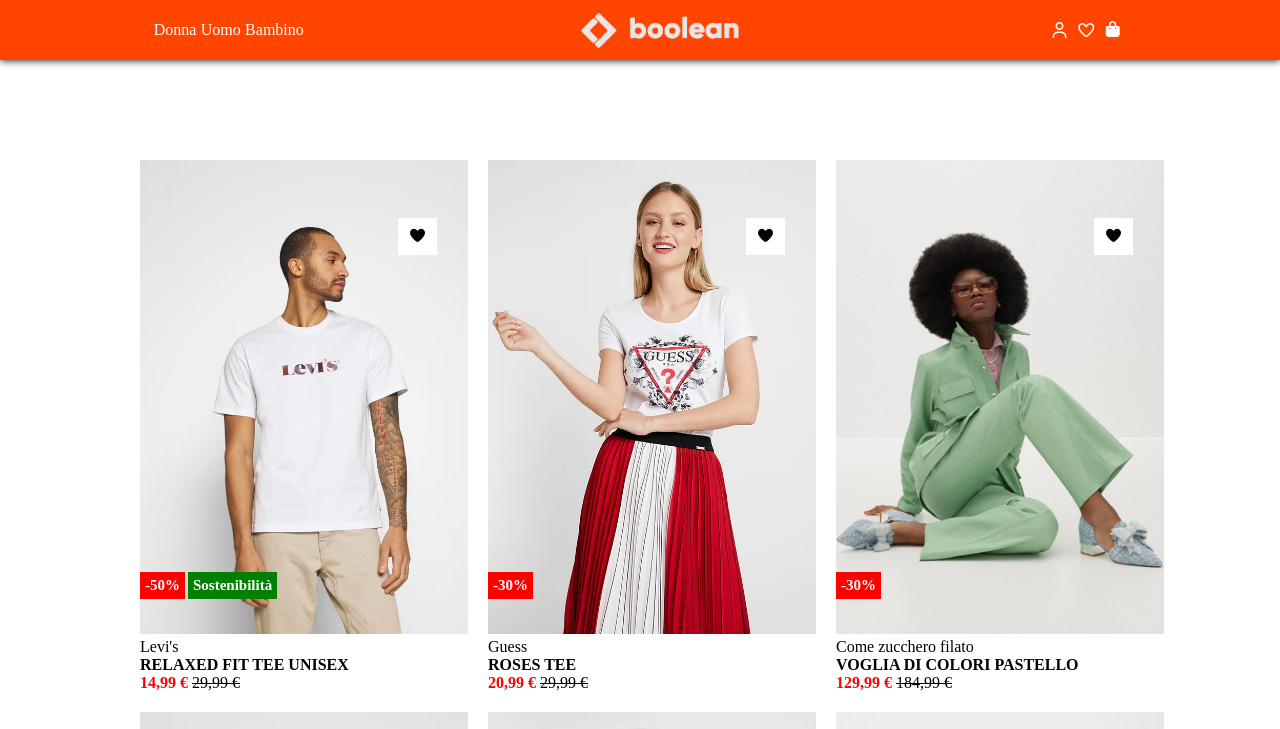
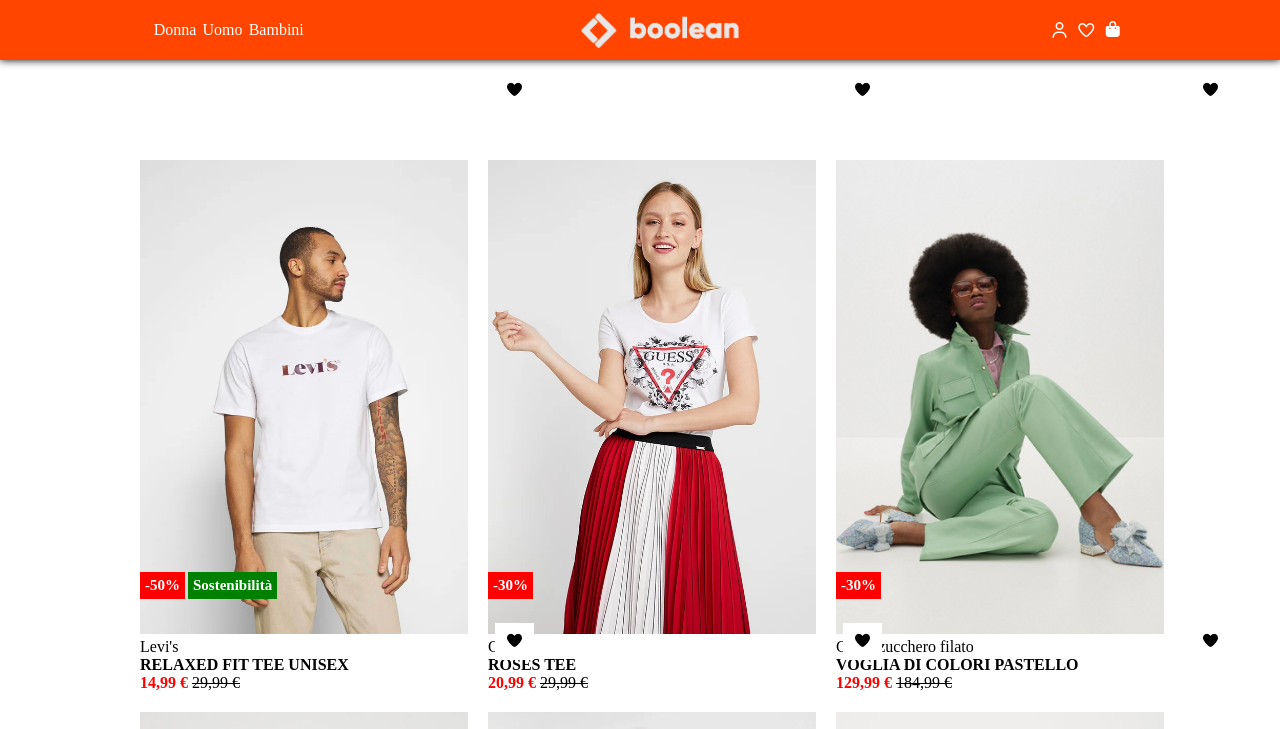
Before and after one commit to 0xMauriz/html-css-boolando, a plain HTML site: page index.html in a window 1280 px wide. Shown: the top 729 px of the page. Drawn offline with Linux system fonts and the light colour scheme.

Commit message:
Altra correzione importante (impaginazione dei cuori)

```diff
--- a/index.html
+++ b/index.html
@@ -21,7 +21,7 @@
 
             <p>Donna </p>
             <p> Uomo </p>
-            <p> Bambino </p>
+            <p> Bambini </p>
         </div>
 
         <div class="navbarlogo">
--- a/style/main.css
+++ b/style/main.css
@@ -83,7 +83,7 @@ img {
     color: white;
     font-size: 15px;
     padding: 10px;
-    margin: -474px 0 0 258px;
+    margin: -620px 0 0 355px;
 }
 
 .littlediscountbox {
```
